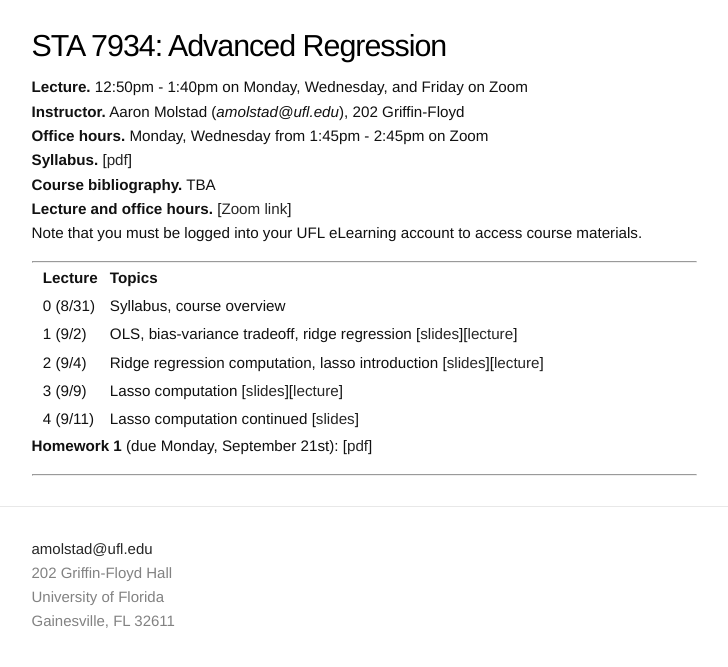
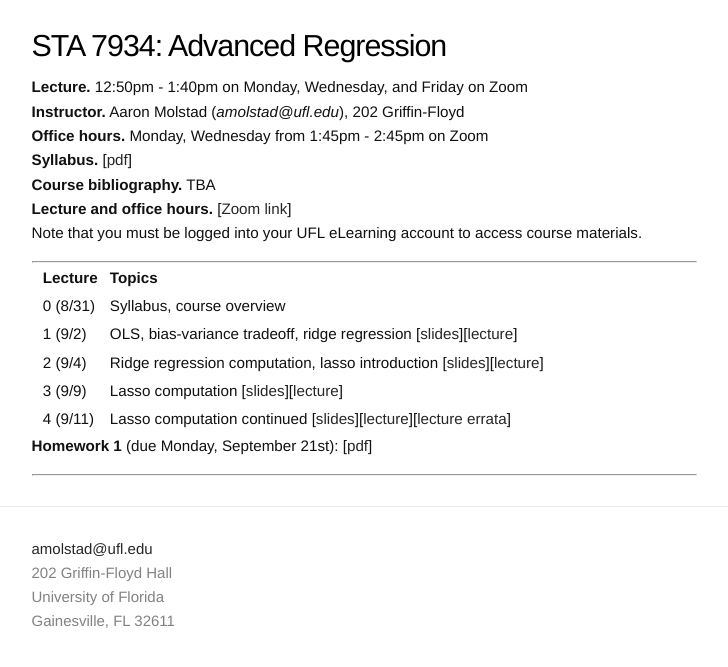
Before and after one commit to ajmolstad/ajmolstad.github.io, a Jekyll site: the page built from F20_STA7934.md, in a window 1280 px wide. Shown: the top 667 px of the page, without its empty margins (276-1004 px from the left). Built offline with Jekyll 4.4.1, drawn with Linux system fonts in a browser that asks for light colours.

Commit message:
Update F20_STA7934.md

```diff
--- a/F20_STA7934.md
+++ b/F20_STA7934.md
@@ -19,8 +19,8 @@ Note that you must be logged into your UFL eLearning account to access course ma
 || 1 (9/2)  || OLS, bias-variance tradeoff, ridge regression [[slides](https://ufl.instructure.com/files/52239110/download?download_frd=1)][[lecture](https://ufl.instructure.com/courses/412309/files?preview=52201813)]||
 || 2 (9/4)  || Ridge regression computation, lasso introduction [[slides](https://ufl.instructure.com/files/52241793/download?download_frd=1)][[lecture](https://ufl.instructure.com/courses/412309/files?preview=52241780)]||
 || 3 (9/9)  || Lasso computation [[slides](https://ufl.instructure.com/files/52355614/download?download_frd=1)][[lecture](https://ufl.instructure.com/courses/412309/files?preview=52355098)]||
-|| 4 (9/11)  || Lasso computation continued [[slides](https://ufl.instructure.com/files/52388411/download?download_frd=1)]||
+|| 4 (9/11)  || Lasso computation continued [[slides](https://ufl.instructure.com/files/52394811/download?download_frd=1)][[lecture](https://ufl.instructure.com/files/52394727/download?download_frd=1)][[lecture errata](https://ufl.instructure.com/files/52394939/download?download_frd=1)]||
 
-**Homework 1** (due Monday, September 21st): [[pdf](https://ufl.instructure.com/files/52388631/download?download_frd=1)]
+**Homework 1** (due Monday, September 21st): [[pdf](https://ufl.instructure.com/files/52394600/download?download_frd=1)]
 
 ---------------
```
